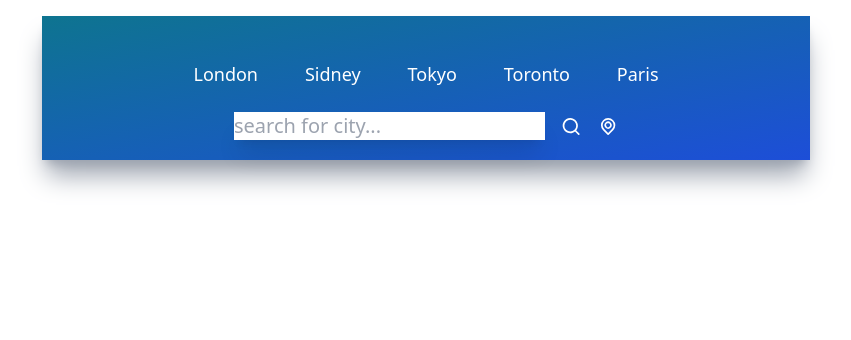
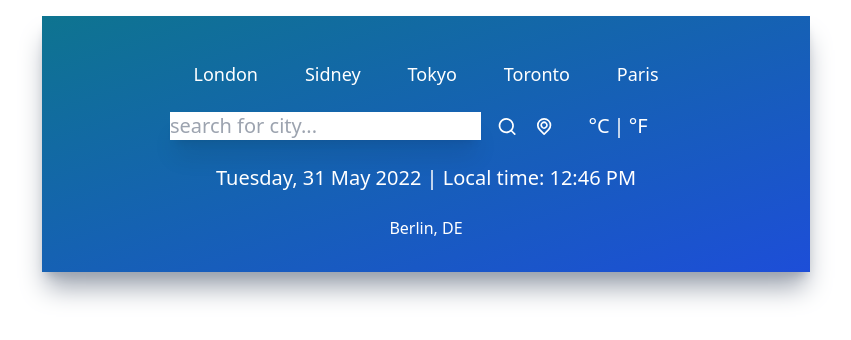
Before and after one commit to ITS20PM/Delivery_app, a React (Create React App) app: page / in a window 1280 px wide. Shown: the top 340 px of the page, without its empty margins (214-1065 px from the left). Built offline with nearby package versions, Linux system fonts and the light colour scheme.

Commit message:
add weather information

```diff
--- a/src/App.js
+++ b/src/App.js
@@ -2,6 +2,7 @@ import './App.css';
 import UilReact from '@iconscout/react-unicons/icons/uil-react';
 import Buttons from './Components/Buttons';
 import Inputs from './Components/Inputs';
+import Time_Location from './Components/Time_Location';
 
 function App() {
   return <div className='mx-auto max-w-screen-md mt-4 py-5 px-32 bg-gradient-to-br from-cyan-700 to-blue-700 h-fit shadow-xl
@@ -9,6 +10,7 @@ function App() {
 
     <Buttons />
     <Inputs />
+    <Time_Location />
 
   </div>;
 }
--- a/src/Components/Inputs.jsx
+++ b/src/Components/Inputs.jsx
@@ -9,8 +9,16 @@ function Inputs() {
             placeholder='search for city...'
             className='text-xl font-light p2 w-full shadow-xl focus:outline-none capitalize placeholder:lowercase'/>
 
-            <UilSearch size={25} className="text-white cursor-pointer"></UilSearch>
-            <UilLocationPoint size={25} className="text-white cursor-pointer"></UilLocationPoint>
+            <UilSearch size={25} className="text-white cursor-pointer transition ease-out hover:scale-125"></UilSearch>
+            <UilLocationPoint size={25} className="text-white cursor-pointer transition ease-out hover:scale-125"></UilLocationPoint>
+        </div>
+
+        <div className='flex flex-row w-1/4 items-center justify-center'>
+          <button name="metric" className='text-xl text-white font-light'>°C</button>
+
+          <p className='text-xl text-white mx-1'>|</p>
+
+          <button name="imperial" className='text-xl text-white font-light'>°F</button>
         </div>
     </div>
   )
--- /dev/null
+++ b/src/Components/Time_Location.jsx
@@ -0,0 +1,21 @@
+import React from 'react'
+
+function Time_Location() {
+  return (
+    <div>
+        <div className='flex items-center justify-center my-6'>
+
+            <p className='text-white text-xl font-extralight'>
+                Tuesday, 31 May 2022 | Local time: 12:46 PM
+            </p>
+
+        </div>
+
+        <div className='flex items-center justify-center my-3'>
+            <p className='text-white text-3l font-medium'>Berlin, DE</p>
+        </div>
+    </div>
+  )
+}
+
+export default Time_Location
```
